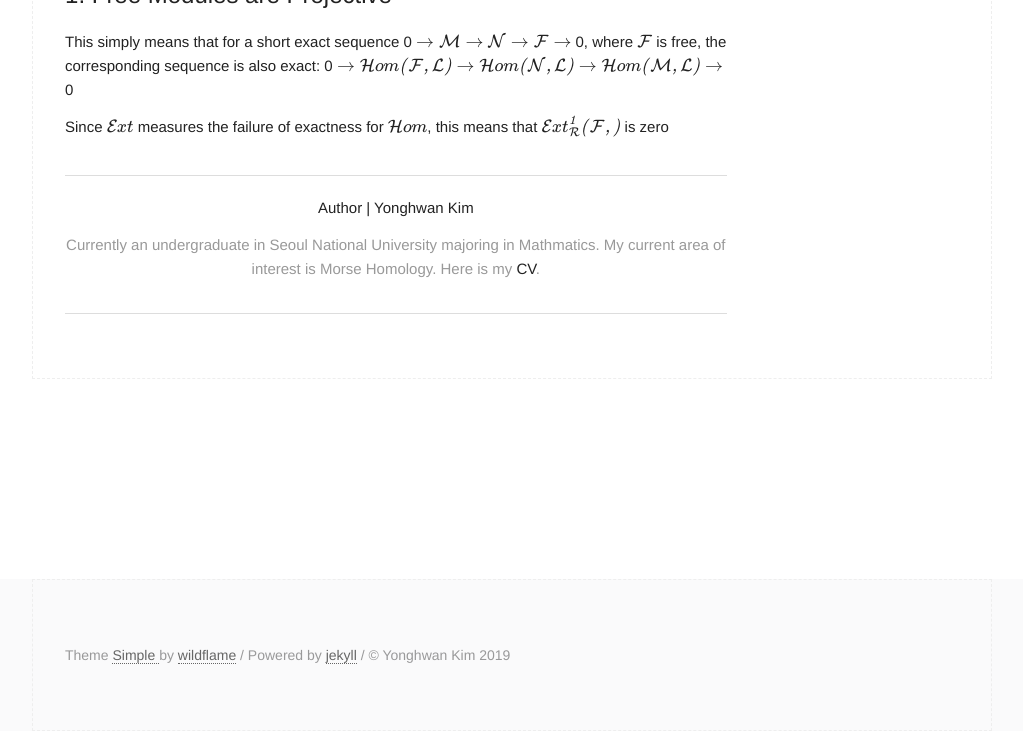
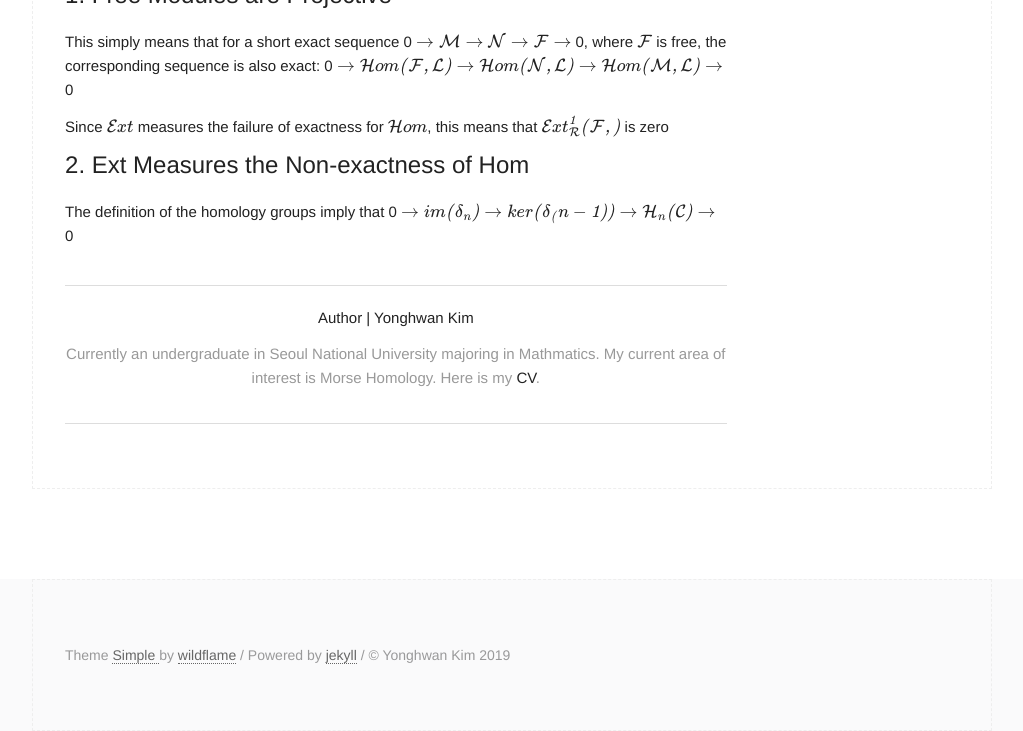
Before and after one commit to kimyh4306/kimyh4306.github.com, a Jekyll site: the page built from _posts/2019-03-09-Universal Coefficient Theorem.md, in a window 1280 px wide, cut to the strip 169-900 px from the top of the page. Shown: the whole strip, without its empty margins (128-1151 px from the left). Built offline with Jekyll 4.4.1, drawn with Linux system fonts in a browser that asks for light colours; formulas are drawn with MathJax 3.

Commit message:
Update 2019-03-09-Universal Coefficient Theorem.md

```diff
--- a/_posts/2019-03-09-Universal Coefficient Theorem.md
+++ b/_posts/2019-03-09-Universal Coefficient Theorem.md
@@ -13,3 +13,6 @@ the corresponding sequence is also exact:
 
 Since $$\mathcal{Ext}$$  measures the failure of exactness for $$\mathcal{Hom}$$,
 this means that $$\mathcal{Ext^1_R(F,)}$$ is zero
+
+# 2. Ext Measures the Non-exactness of Hom
+The definition of the homology groups imply that 0 $$\mathcal{\to im(\delta_n)\to ker(\delta_(n-1))\to H_n(C)\to}$$ 0
```
